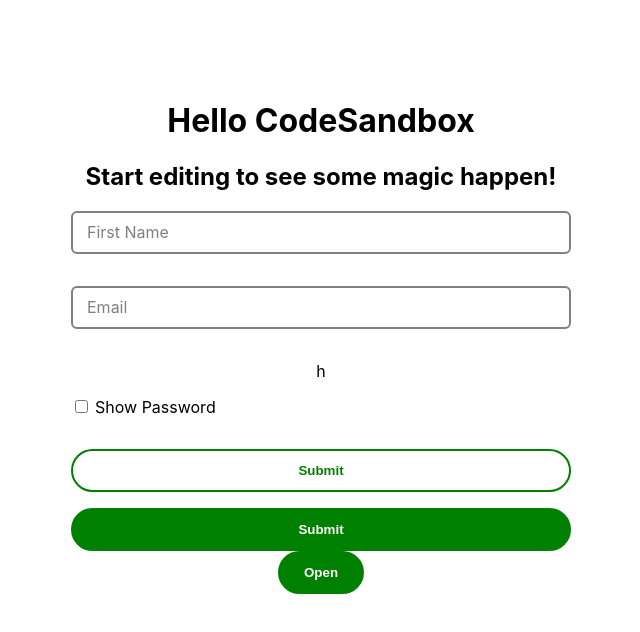
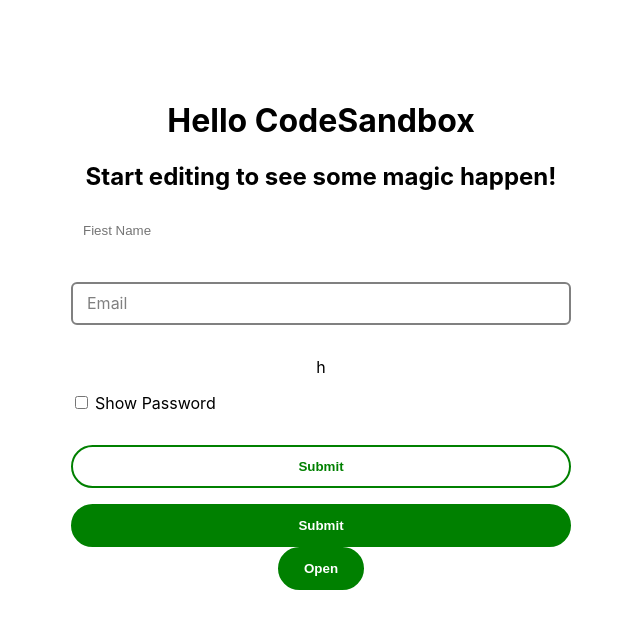
Before and after one commit to E-I-S-S-A/react-reusable-elements, a React (Create React App) app: page / in a window 1280 px wide. Shown: the top 632 px of the page, without its empty margins (9-649 px from the left). Built offline with nearby package versions, Linux system fonts and the light colour scheme.

Commit message:
feat: borderless input

```diff
--- a/src/App.tsx
+++ b/src/App.tsx
@@ -54,12 +54,15 @@ function App() {
       <h2>Start editing to see some magic happen!</h2>
       <form onSubmit={handleSubmit(onSubmit)} style={{ display: "flex", gap: "1rem", flexDirection: "column" }}>
         <EissaInputField<FormData>
-          label="First Name"
+          // label="First Name"
           name="firstName"
           register={register}
           error={errors?.firstName}
           rules={{ required: "First name is required", maxLength: { message: "Not more than 5", value: 5 }, pattern: { value: /eissa/, message: "Should contain eissa" } }}
           isTouched={touchedFields.firstName}
+          varient='secondary'
+          placeholder='Fiest Name'
+          // bg='red'
         />
         <EissaInputField<FormData>
           label="Email"
--- a/src/components/EissaInputField/EissaInputField.module.css
+++ b/src/components/EissaInputField/EissaInputField.module.css
@@ -83,3 +83,16 @@
 .heightZero {
     height: 0;
 }
+
+
+.borderlessInput {
+    border: none;
+}
+
+.borderlessInput:focus {
+    border: none;
+}
+
+.error .inputField:is(:not(:focus)) {
+    border: none;
+}
--- a/src/components/EissaInputField/EissaInputField.tsx
+++ b/src/components/EissaInputField/EissaInputField.tsx
@@ -8,6 +8,7 @@ import {
 } from "react-hook-form";
 
 interface EissaInputFieldProps<T extends FieldValues> {
+    varient?: "primary" | "secondary"
     label?: string;
     name: Path<T>;
     register: UseFormRegister<T>;
@@ -24,7 +25,7 @@ interface EissaInputFieldProps<T extends FieldValues> {
 const EissaInputField = <T extends FieldValues>(
     props: EissaInputFieldProps<T>
 ) => {
-    const { label, name, register, rules, error, isTouched, placeholder = "", type = "text", keepSpaceForError = true, bg, fontColor } = props;
+    const { label, name, register, rules, error, isTouched, placeholder = "", type = "text", keepSpaceForError = true, bg, fontColor, varient = "primary" } = props;
 
     return (
         <div className={styles.input_container}>
@@ -34,7 +35,7 @@ const EissaInputField = <T extends FieldValues>(
                     id={name}
                     placeholder={placeholder}
                     {...register(name, rules)}
-                    className={`${styles.inputField} ${label && styles.hide_placeholder}`}
+                    className={`${styles.inputField} ${label && styles.hide_placeholder} ${varient === "secondary" && styles.borderlessInput}`}
                     style={{ backgroundColor: bg && bg, color: fontColor && fontColor }}
                 />
                 {
```
